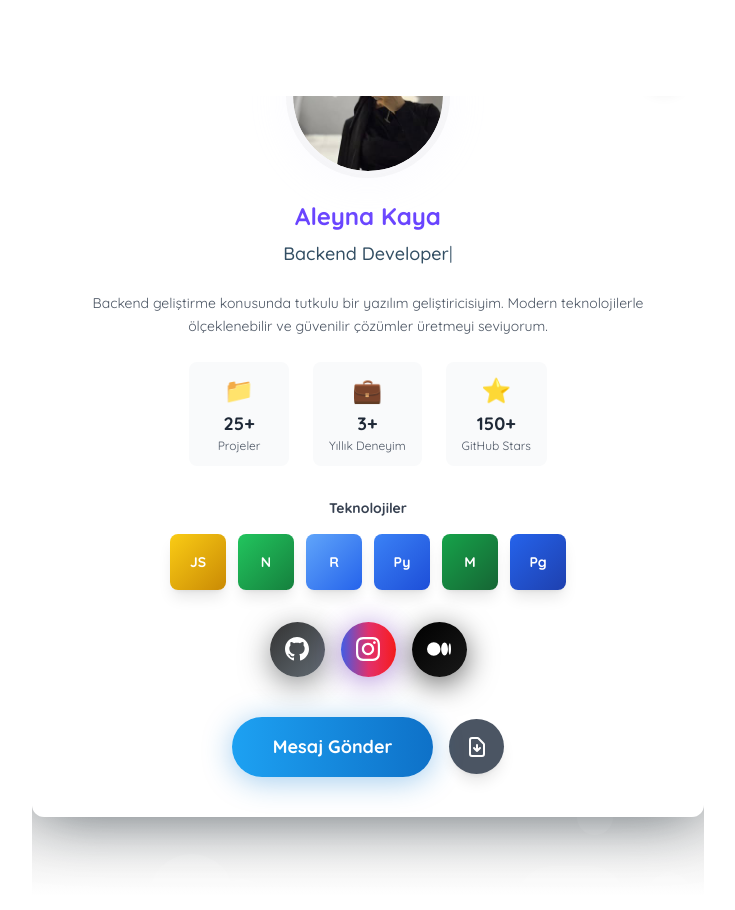
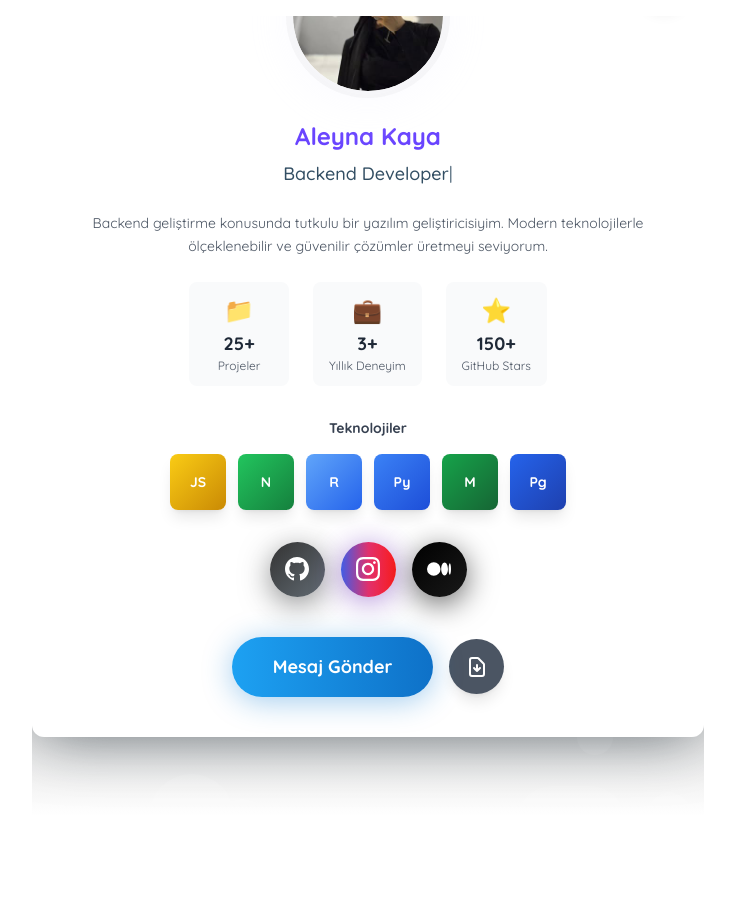
Before and after one commit to AleyDev/ProfileCard, a React (Vite) app: page / in a window 1280 px wide. Shown: the whole page, without its empty margins (272-1007 px from the left). After the commit the page ends 832 px from the top, so only its background shows below. Built offline with nearby package versions, Linux system fonts and the light colour scheme.

Commit message:
style: simplify App component layout by removing top padding for a cleaner appearance

```diff
--- a/src/App.jsx
+++ b/src/App.jsx
@@ -2,7 +2,7 @@
 
 function App() {
   return (
-    <div className="min-h-screen flex items-center justify-center p-4 pt-24">
+    <div className="min-h-screen flex items-center justify-center p-4">
       <ProfileCard />
     </div>
   )
```
